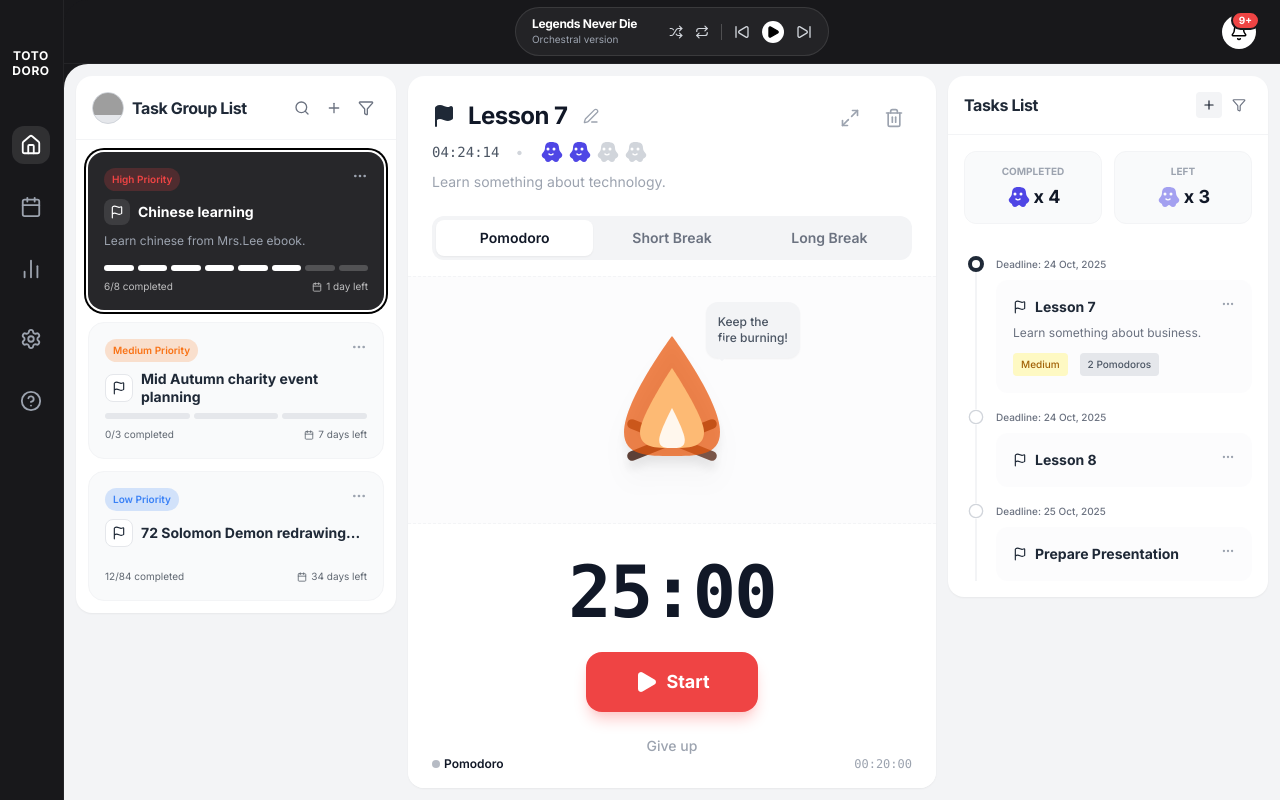
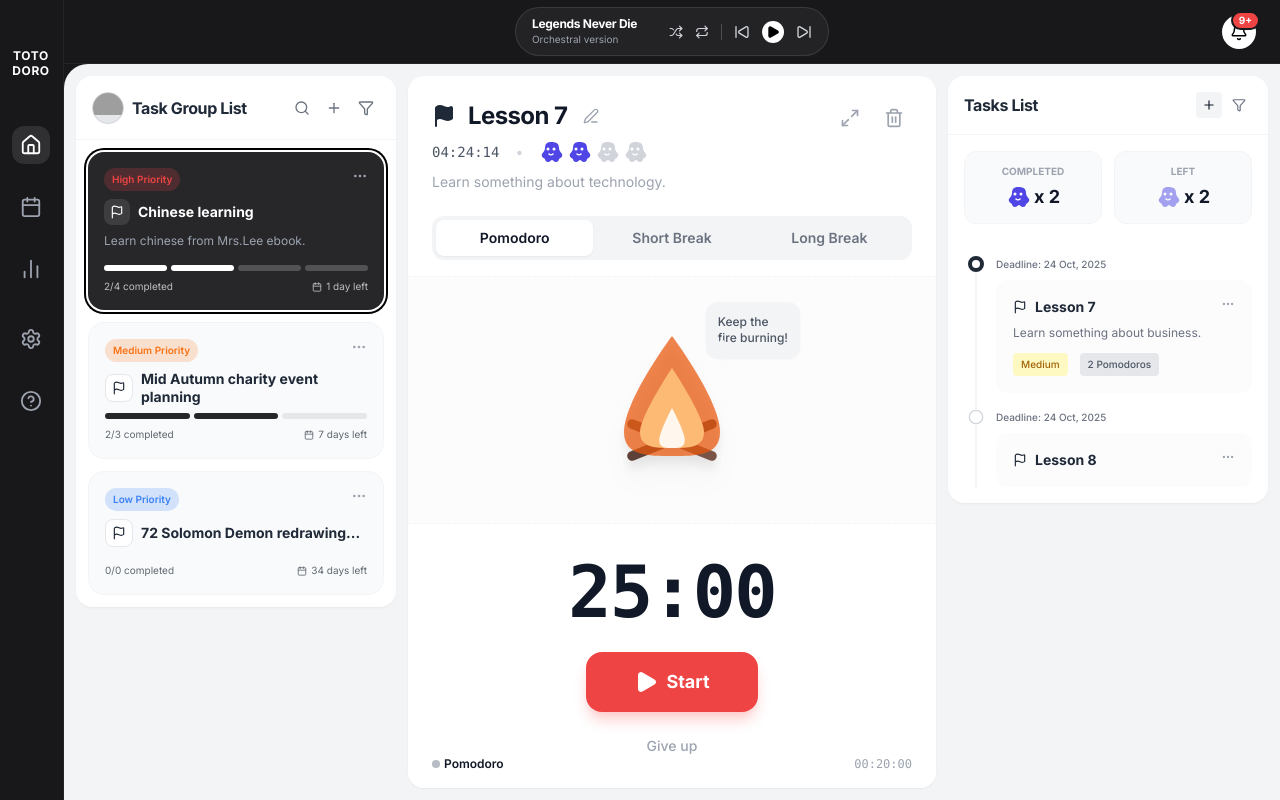
Before and after one commit to latrung124/totorodo-web, a React (Vite) app: page / in a window 1280 px wide. Built offline with nearby package versions, Linux system fonts and the light colour scheme; grey boxes are pictures that could not be loaded.

Commit message:
feat: introduce timer panel, calendar view, core application types, and shared UI components.

```diff
--- a/src/App.tsx
+++ b/src/App.tsx
@@ -46,6 +46,7 @@ function App() {
         isOpen={createModalOpen}
         type={createModalType}
         onClose={() => setCreateModalOpen(false)}
+        selectedGroupId={selectedGroupId}
       />
 
       {/* Sidebar */}
@@ -83,6 +84,7 @@ function App() {
             <div className={`transition-all duration-500 ease-in-out ${isActive ? 'w-0 opacity-0 overflow-hidden' : 'w-80 opacity-100'}`}>
               <TasksList
                 selectedTaskId={selectedTaskId}
+                selectedGroupId={selectedGroupId}
                 onSelectTask={setSelectedTaskId}
                 onOpenCreateTask={() => openCreateModal('task')}
               />
--- a/src/components/home/TaskGroupList.tsx
+++ b/src/components/home/TaskGroupList.tsx
@@ -15,7 +15,7 @@ export const TaskGroupList: React.FC<TaskGroupListProps> = ({ selectedGroupId, o
   const [isFilterOpen, setIsFilterOpen] = useState(false);
   const [isSearchOpen, setIsSearchOpen] = useState(false);
   const [searchQuery, setSearchQuery] = useState("");
-  const { taskGroups } = useTaskStore();
+  const { taskGroups, tasks } = useTaskStore();
 
   // Sort & Filter State
   const [sortOption, setSortOption] = useState('priority');
@@ -126,7 +126,13 @@ export const TaskGroupList: React.FC<TaskGroupListProps> = ({ selectedGroupId, o
       <div className="flex-1 overflow-y-auto p-3 space-y-3">
         <AnimatePresence mode='popLayout'>
           {filteredGroups.length > 0 ? (
-            filteredGroups.map((group) => (
+            filteredGroups.map((group) => {
+              // Calculate progress dynamically
+              const groupTasks = tasks.filter(t => t.groupId === group.id);
+              const totalTasks = groupTasks.length;
+              const completedTasks = groupTasks.filter(t => t.status === 'done').length;
+
+              return (
                 <motion.div
                   layout
                   initial={{ opacity: 0, y: 10 }}
@@ -165,8 +171,8 @@ export const TaskGroupList: React.FC<TaskGroupListProps> = ({ selectedGroupId, o
                     </p>
                   </div>
                   <div className="flex space-x-1 mb-2">
-                  {[...Array(group.total)].map((_, i) => {
-                    const isCompleted = i < group.completed;
+                    {[...Array(totalTasks)].map((_, i) => {
+                      const isCompleted = i < completedTasks;
                       const isSelected = selectedGroupId === group.id;
                       let barColor;
 
@@ -185,14 +191,15 @@ export const TaskGroupList: React.FC<TaskGroupListProps> = ({ selectedGroupId, o
                     })}
                   </div>
                   <div className="flex justify-between items-center text-[10px] opacity-70">
-                  <span>{group.completed}/{group.total} completed</span>
+                    <span>{completedTasks}/{totalTasks} completed</span>
                     <div className="flex items-center space-x-1">
                       <CalendarIcon size={10} />
                       <span>{group.deadline}</span>
                     </div>
                   </div>
                 </motion.div>
-            ))
+              );
+            })
           ) : (
             <motion.div
               initial={{ opacity: 0 }}
--- a/src/components/home/TasksList.tsx
+++ b/src/components/home/TasksList.tsx
@@ -8,11 +8,12 @@ import { FilterPopover } from '../shared';
 
 interface TasksListProps {
   selectedTaskId: number | null;
+  selectedGroupId: number;
   onSelectTask: (id: number) => void;
   onOpenCreateTask: () => void;
 }
 
-export const TasksList: React.FC<TasksListProps> = ({ selectedTaskId, onSelectTask, onOpenCreateTask }) => {
+export const TasksList: React.FC<TasksListProps> = ({ selectedTaskId, selectedGroupId, onSelectTask, onOpenCreateTask }) => {
   const [isFilterOpen, setIsFilterOpen] = useState(false);
   const { tasks } = useTaskStore();
 
@@ -31,6 +32,9 @@ export const TasksList: React.FC<TasksListProps> = ({ selectedTaskId, onSelectTa
 
   const filteredTasks = tasks
     .filter(task => {
+      // Filter by group first
+      if (task.groupId !== selectedGroupId) return false;
+
       const matchesStatus = filterOptions.showDone ? true : task.status !== 'done';
       const matchesPriority =
         (filterOptions.highPriority && task.priority === 'High') ||
@@ -60,8 +64,9 @@ export const TasksList: React.FC<TasksListProps> = ({ selectedTaskId, onSelectTa
       return 0;
     });
 
-  const completedCount = tasks.filter(t => t.status === 'done').length;
-  const leftCount = tasks.filter(t => t.status !== 'done').length;
+  const groupTasks = tasks.filter(t => t.groupId === selectedGroupId);
+  const completedCount = groupTasks.filter(t => t.status === 'done').length;
+  const leftCount = groupTasks.filter(t => t.status !== 'done').length;
 
   return (
     <section className="w-80 bg-white rounded-2xl shadow-sm flex flex-col">
--- a/src/components/shared/CreateModal.tsx
+++ b/src/components/shared/CreateModal.tsx
@@ -8,9 +8,10 @@ interface CreateModalProps {
     type: 'group' | 'task';
     isOpen: boolean;
     onClose: () => void;
+    selectedGroupId?: number;
 }
 
-export const CreateModal: React.FC<CreateModalProps> = ({ type, isOpen, onClose }) => {
+export const CreateModal: React.FC<CreateModalProps> = ({ type, isOpen, onClose, selectedGroupId }) => {
     if (!isOpen) return null;
 
     // Form State
@@ -37,13 +38,15 @@ export const CreateModal: React.FC<CreateModalProps> = ({ type, isOpen, onClose
                 total: 0
             });
         } else {
+            if (!selectedGroupId) return alert('No group selected');
             await addTask({
                 title: name,
                 desc,
                 priority,
                 date: deadline ? `Deadline: ${deadline}` : '',
                 status: 'todo',
-                pomodoros
+                pomodoros,
+                groupId: selectedGroupId
             });
         }
 
--- a/src/data/mockData.ts
+++ b/src/data/mockData.ts
@@ -51,8 +51,8 @@ export const TASK_GROUPS: TaskGroup[] = [
 ];
 
 export const TIMELINE_TASKS: TimelineTask[] = [
-    { id: 1, title: "Lesson 5", status: "done", date: "Finished: 23 Oct, 2025" },
-    { id: 2, title: "Lesson 6", status: "done", date: "Finished: 23 Oct, 2025" },
+    { id: 1, title: "Lesson 5", status: "done", date: "Finished: 23 Oct, 2025", groupId: 1 },
+    { id: 2, title: "Lesson 6", status: "done", date: "Finished: 23 Oct, 2025", groupId: 1 },
     {
         id: 3,
         title: "Lesson 7",
@@ -60,7 +60,8 @@ export const TIMELINE_TASKS: TimelineTask[] = [
         date: "Deadline: 24 Oct, 2025",
         priority: "Medium",
         pomodoros: 2,
-        desc: "Learn something about business."
+        desc: "Learn something about business.",
+        groupId: 1
     },
     {
         id: 4,
@@ -69,9 +70,10 @@ export const TIMELINE_TASKS: TimelineTask[] = [
         date: "Deadline: 24 Oct, 2025",
         priority: "Low",
         pomodoros: 1,
-        desc: "Complete the exercises at the end of the chapter."
+        desc: "Complete the exercises at the end of the chapter.",
+        groupId: 1
     },
-    { id: 5, title: "Review Chapter 1", status: "done", date: "Finished: 22 Oct, 2025" },
+    { id: 5, title: "Review Chapter 1", status: "done", date: "Finished: 22 Oct, 2025", groupId: 2 },
     {
         id: 6,
         title: "Prepare Presentation",
@@ -79,9 +81,10 @@ export const TIMELINE_TASKS: TimelineTask[] = [
         date: "Deadline: 25 Oct, 2025",
         priority: "High",
         pomodoros: 4,
-        desc: "Gather data and create slides for the monthly review."
+        desc: "Gather data and create slides for the monthly review.",
+        groupId: 2
     },
-    { id: 7, title: "Team Meeting", status: "done", date: "Finished: 21 Oct, 2025" }
+    { id: 7, title: "Team Meeting", status: "done", date: "Finished: 21 Oct, 2025", groupId: 2 }
 ];
 
 export const HISTORY_TASKS: HistoryTask[] = [
--- a/src/types/index.ts
+++ b/src/types/index.ts
@@ -27,6 +27,7 @@ export interface TimelineTask {
   priority?: Priority;
   pomodoros?: number;
   desc?: string;
+  groupId: number;
 }
 
 export interface CalendarTask {
```
Lines whose indentation alone changed are shown as unchanged.
